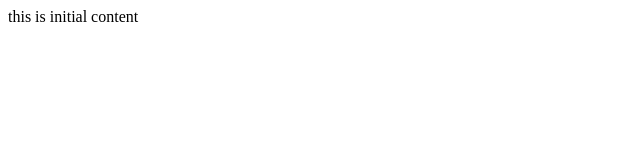
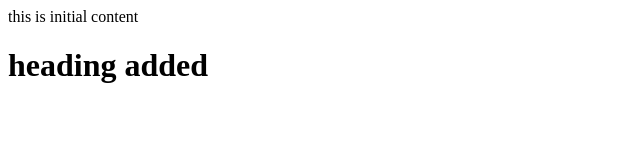
Before and after one commit to ruonkeys/test, a plain HTML site: page index.html in a window 1280 px wide. Shown: the whole page, without its empty margins (0-640 px from the left). Drawn offline with Linux system fonts and the light colour scheme.

Commit message:
heading added

```diff
--- a/index.html
+++ b/index.html
@@ -6,5 +6,6 @@
   </head>
   <body>
     this is initial content
+    <h1>heading added</h1>
   </body>
 </html>
```
